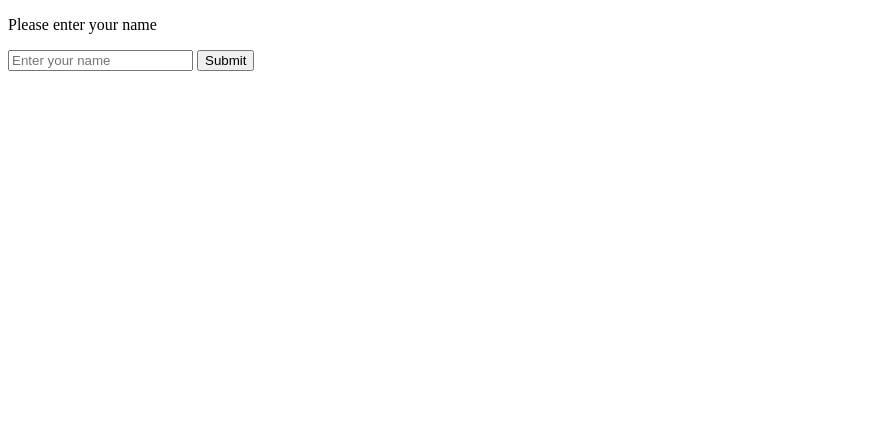
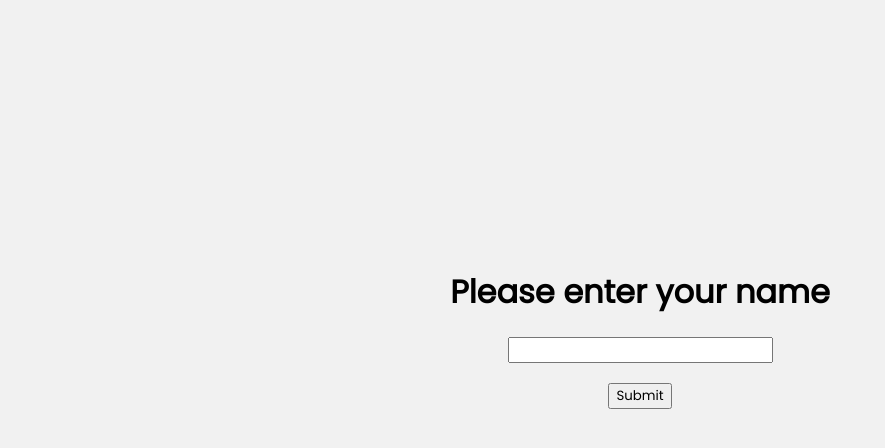
Before and after one commit to AnnaManoleLNU/L1-1DV610, a website built with Vite: page index.html in a window 1280 px wide. Shown: the whole page, without its empty margins (0-885 px from the left). Built offline with nearby package versions, Linux system fonts and the light colour scheme.

Commit message:
Some CSS

```diff
--- a/app.js
+++ b/app.js
@@ -29,4 +29,4 @@ input.addEventListener('keypress', function (event) {
 // Event listener for button click
 button.addEventListener('click', function () {
   handleEvent() // Call the event handling function
-});
+})
--- a/index.html
+++ b/index.html
@@ -1,20 +1,26 @@
 <!DOCTYPE html>
 <html lang="en">
+
 <head>
   <meta charset="UTF-8">
   <meta name="viewport" content="width=device-width, initial-scale=1.0">
   <title>Document</title>
   <link href="./style.css" rel="stylesheet">
+  <link rel="preconnect" href="https://fonts.googleapis.com">
+  <link rel="preconnect" href="https://fonts.gstatic.com" crossorigin>
+  <link href="https://fonts.googleapis.com/css2?family=Poppins&display=swap" rel="stylesheet">
   <script type="module" src="./app.js"></script>
 </head>
+
 <body>
-  <p id="message">Please enter your name</p>
+  <h1 id="message">Please enter your name</h1>
 
-  <input type="text" id="name" placeholder="Enter your name" />
+  <input type="text" id="name" />
 
   <button id="btn">Submit</button>
 
   <p id="greet" class="hidden">Hi </p>
 
 </body>
+
 </html>
--- a/style.css
+++ b/style.css
@@ -1,3 +1,25 @@
+html {
+  font-family: 'Poppins', sans-serif;
+}
+
+body {
+    background-color: #f1f1f1;
+    display: flex;
+    flex-direction: column;
+    align-items: center;
+    justify-content: center;
+    height: 80vh;
+}
+
+input {
+  margin-bottom: 20px;
+  font-family: 'Poppins', sans-serif;
+}
+
+button {
+  font-family: 'Poppins', sans-serif;
+}
+
 .hidden {
     display: none;
 }
```
